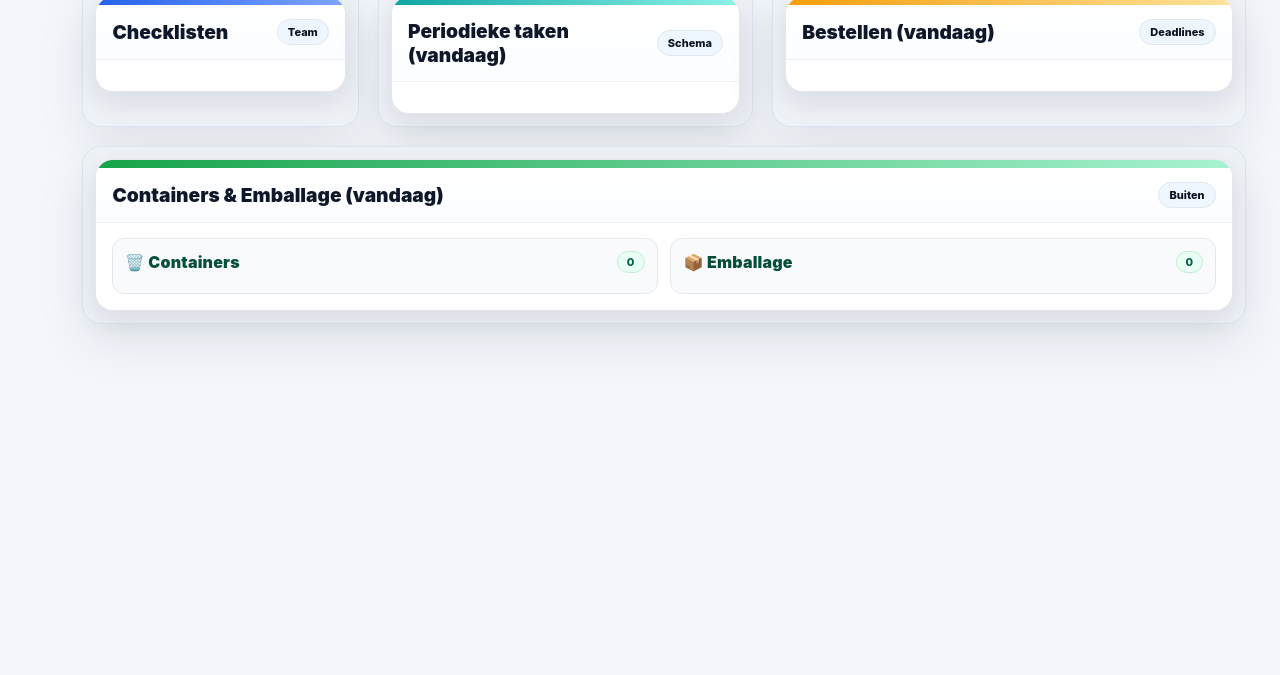
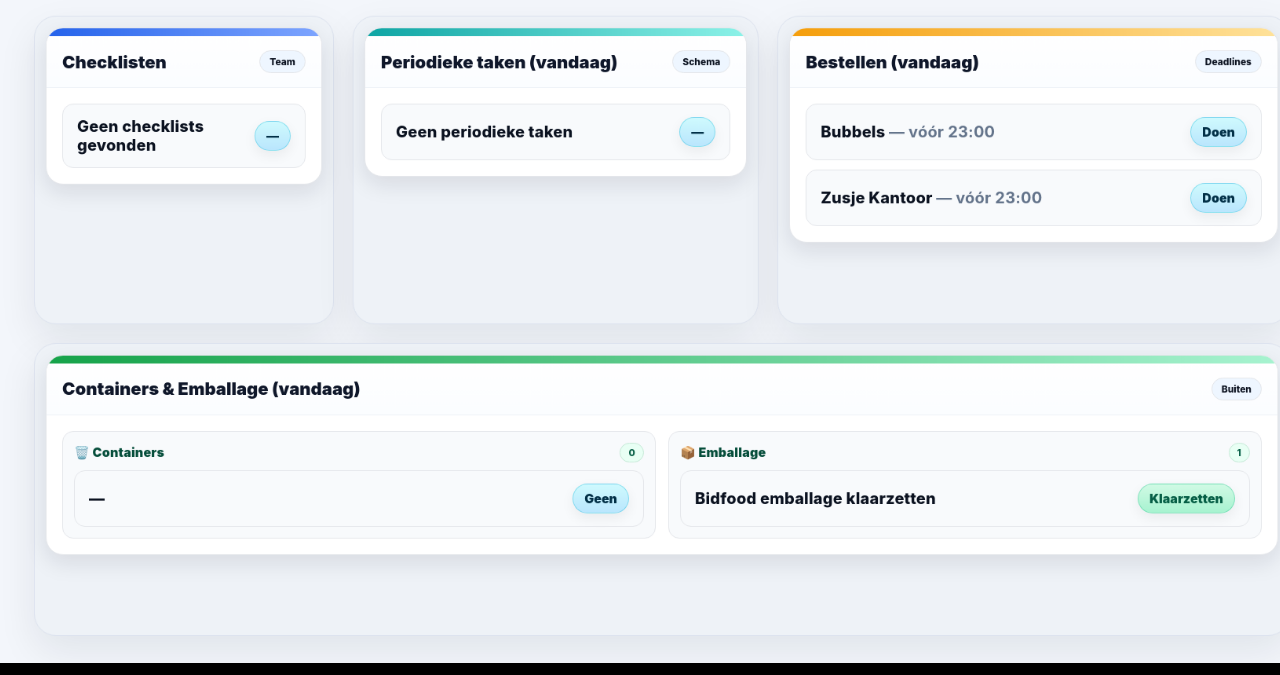
Before and after one commit to sjorsgofers/monitor-dashboard, a plain HTML site: page index.html in a window 1280 px wide. Shown: the part 137-812 px from the top of the page. Drawn offline with Linux system fonts and the light colour scheme; no server answers.

Commit message:
index.html

```diff
--- a/index.html
+++ b/index.html
@@ -6,131 +6,73 @@
   <title>Zusje Roermond Dashboard</title>
   <style>
     html, body { height:100%; margin:0; }
-    /* Scroll toestaan; zoom van de browser schaalt alles mee */
-    body { background:#000; overflow:auto; }
+    body { background:#000; overflow:auto; } /* scrolbaar indien nodig */
 
-    /* Shell groeit mee met de content (scroll via body) */
+    /* Vult altijd het hele venster */
     #dashboard-shell{
-      position:relative;
-      min-height:100vh;
+      position:relative; min-height:100vh;
       background:#f3f6fb;
-      overflow:visible;
+      overflow:hidden;
       font-family:Inter,system-ui,-apple-system,"Segoe UI",Roboto,Arial;
     }
 
-    .zd-stage{ width:100%; }
-    /* Responsive “canvas”: schaalt met viewport/zoom */
+    /* Vast canvas 1600x900 dat we schalen */
+    .zd-stage{ position:relative; width:100%; height:100vh; }
     .zd-frame{
-      /* was 1500px vast — nu responsive */
-      width: clamp(1100px, 94vw, 1500px);
-      margin: 12px auto;
-      box-sizing:border-box;
-      padding-inline: clamp(8px, 2vw, 20px); /* kleine zijmarge op smalle schermen */
+      position:absolute;
+      left:50%; top:50%;
+      width:1600px; height:900px;
+      transform: translate(-50%, -50%) scale(1);
+      transform-origin: center center;
+      will-change: transform;
     }
 
-    /* UI (responsive via clamp) */
-    .zd-wrap{ width:100%; padding: clamp(16px, 2vw, 24px); color:#0b1220; background:#f3f6fb; }
-    .zd-header{ display:flex; align-items:flex-end; justify-content:space-between; margin-bottom: clamp(14px, 1.5vw, 20px); }
-    .zd-title{
-      font-weight:900;
-      font-size: clamp(26px, 2.6vw, 40px);
-      letter-spacing:.2px;
-      background:linear-gradient(90deg,#2563eb,#06b6d4);
-      -webkit-background-clip:text; background-clip:text; color:transparent;
-    }
-    .zd-meta{ color:#60708d; font-size: clamp(12px, 1.2vw, 16px); margin-top:6px; }
-    .zd-clock{ font-variant-numeric:tabular-nums; font-weight:900; font-size: clamp(22px, 2.2vw, 38px); color:#0f172a; text-align:right; }
-    .zd-date{ color:#60708d; font-size: clamp(12px, 1.2vw, 16px); text-align:right; }
+    /* UI (prefixed met zd-) */
+    .zd-wrap{ width:100%; height:100%; padding:28px; color:#0b1220; background:#f3f6fb; }
+    .zd-header{ display:flex; align-items:flex-end; justify-content:space-between; margin-bottom:24px; }
+    .zd-title{ font-weight:900; font-size:44px; letter-spacing:.2px; background:linear-gradient(90deg,#2563eb,#06b6d4); -webkit-background-clip:text; background-clip:text; color:transparent; }
+    .zd-meta{ color:#60708d; font-size:18px; margin-top:8px; }
+    .zd-clock{ font-variant-numeric:tabular-nums; font-weight:900; font-size:42px; color:#0f172a; text-align:right; }
+    .zd-date{ color:#60708d; font-size:18px; text-align:right; }
 
-    /* Grid zonder vaste hoogte; gap schaalt licht mee */
-    .zd-grid{
-      display:grid;
-      gap: clamp(12px, 1.5vw, 20px);
-      grid-template-columns:repeat(12,1fr);
-    }
+    .zd-grid{ display:grid; gap:24px; grid-template-columns:repeat(12,1fr); height:calc(100% - 110px); }
     .zd-col-3{ grid-column:span 3; }
     .zd-col-4{ grid-column:span 4; }
     .zd-col-5{ grid-column:span 5; }
     .zd-col-12{ grid-column:span 12; }
 
-    .zd-panel{
-      background:#eef2f7; border:1px solid #dde3ef;
-      border-radius: clamp(14px, 1.5vw, 24px);
-      padding: clamp(8px, 1.2vw, 12px);
-      box-shadow:0 20px 50px rgba(15,23,42,.08);
-    }
-    .zd-card{
-      background:#ffffff; border:1px solid #e5e7eb;
-      border-radius: clamp(12px, 1.4vw, 20px);
-      box-shadow:0 10px 28px rgba(15,23,42,.10);
-      display:flex; flex-direction:column; overflow:hidden;
-    }
-    .zd-band{ height: clamp(6px, 0.8vw, 8px); width:100%; }
+    .zd-panel{ background:#eef2f7; border:1px solid #dde3ef; border-radius:28px; padding:14px; box-shadow:0 20px 50px rgba(15,23,42,.08); }
+    .zd-card{ background:#ffffff; border:1px solid #e5e7eb; border-radius:22px; box-shadow:0 10px 28px rgba(15,23,42,.10); display:flex; flex-direction:column; overflow:hidden; min-height:170px; }
+    .zd-band{ height:10px; width:100%; }
     .zd-band-check{  background:linear-gradient(90deg,#2563eb,#7ea5ff); }
     .zd-band-period{ background:linear-gradient(90deg,#0ea5a4,#8cf2e8); }
     .zd-band-orders{ background:linear-gradient(90deg,#f59e0b,#ffe29a); }
     .zd-band-waste{  background:linear-gradient(90deg,#16a34a,#a7f3d0); }
 
-    .zd-card-h{
-      padding: clamp(10px, 1.2vw, 14px) clamp(12px, 1.4vw, 16px);
-      border-bottom:1px solid #eef2f7;
-      font-weight:900;
-      font-size: clamp(16px, 1.5vw, 20px);
-      color:#0f172a; background:linear-gradient(#ffffff,#fbfdff);
-      display:flex; align-items:center; gap:10px;
-    }
-    .zd-tag{
-      margin-left:auto;
-      font-size: clamp(10px, 1vw, 11px);
-      font-weight:800; color:#0b1220;
-      padding: clamp(3px, 0.6vw, 5px) clamp(8px, 0.9vw, 10px);
-      border-radius:999px; border:1px solid #e5e7eb; background:#eef6ff;
-    }
+    .zd-card-h{ padding:18px 20px; border-bottom:1px solid #eef2f7; font-weight:900; font-size:22px; color:#0f172a; background:linear-gradient(#ffffff,#fbfdff); display:flex; align-items:center; gap:10px; }
+    .zd-tag{ margin-left:auto; font-size:12px; font-weight:800; color:#0b1220; padding:6px 12px; border-radius:999px; border:1px solid #e5e7eb; background:#eef6ff; }
+    .zd-card-b{ padding:20px; gap:14px; display:flex; flex-direction:column; flex:1; overflow:auto; }
 
-    /* Card body kan eigen scroll hebben; padding schaalt licht mee */
-    .zd-card-b{
-      padding: clamp(10px, 1.2vw, 16px);
-      gap: clamp(8px, 1vw, 12px);
-      display:flex; flex-direction:column; flex:1; overflow:auto;
-      max-height: none; /* geen harde cap; pagina mag scrollen */
-    }
-
-    .zd-list{ display:flex; flex-direction:column; gap: clamp(6px, 0.8vw, 10px); }
-    .zd-item{
-      display:flex; align-items:center; justify-content:space-between;
-      background:#f8fafc;
-      padding: clamp(10px, 1.2vw, 14px) clamp(12px, 1.3vw, 16px);
-      border-radius: clamp(8px, 1vw, 12px);
-      border:1px solid #e5e7eb;
-    }
-    .zd-name{ font-weight:800; letter-spacing:.2px; font-size: clamp(14px, 1.4vw, 19px); color:#0b1220; }
+    .zd-list{ display:flex; flex-direction:column; gap:12px; }
+    .zd-item{ display:flex; align-items:center; justify-content:space-between; background:#f8fafc; padding:16px 18px; border-radius:14px; border:1px solid #e5e7eb; }
+    .zd-name{ font-weight:800; letter-spacing:.2px; font-size:20px; color:#0b1220; }
     .zd-name em{ font-style:normal; color:#64748b; font-weight:700; }
 
-    .zd-chip{
-      display:inline-flex; align-items:center; gap:8px;
-      font-weight:900; font-size: clamp(12px, 1.2vw, 15px);
-      line-height:1; padding: clamp(6px, 0.8vw, 8px) clamp(8px, 1vw, 12px);
-      border-radius:999px; border:1px solid transparent; box-shadow:0 6px 16px rgba(0,0,0,.06);
-    }
+    .zd-chip{ display:inline-flex; align-items:center; gap:8px; font-weight:900; font-size:16px; line-height:1; padding:10px 14px; border-radius:999px; border:1px solid transparent; box-shadow:0 6px 16px rgba(0,0,0,.06); }
     .zd-ok{   color:#065f46; border-color:rgba(16,185,129,.35); background:linear-gradient(180deg,#d1fae5,#a7f3d0); }
     .zd-warn{ color:#7c2d12; border-color:rgba(245,158,11,.4);  background:linear-gradient(180deg,#fef3c7,#fde68a); }
     .zd-bad{  color:#7f1d1d; border-color:rgba(239,68,68,.4);   background:linear-gradient(180deg,#fee2e2,#fecaca); }
     .zd-open{ color:#023047; border-color:rgba(6,182,212,.35);  background:linear-gradient(180deg,#cffafe,#bae6fd); }
 
-    .zd-cols2{ display:grid; grid-template-columns:1fr 1fr; gap: clamp(10px, 1vw, 14px); }
-    .zd-subcard{ background:#f8fafc; border:1px solid #e5e7eb; border-radius: clamp(8px, 1vw, 12px); padding: clamp(8px, 1vw, 12px); }
-    .zd-subtitle{ font-weight:900; letter-spacing:.2px; color:#064e3b; margin:0 0 clamp(6px, .8vw, 8px) 0; display:flex; align-items:center; gap:8px; }
-    .zd-pill{ margin-left:auto; font-size: clamp(10px, 1vw, 11px); font-weight:800; color:#065f46; padding: clamp(2px, .4vw, 3px) clamp(6px, .7vw, 9px); border-radius:999px; border:1px solid #c7ead8; background:#e8fff4; }
-
-    /* Op zeer smalle schermen: stapel de laatste rij in één kolom */
-    @media (max-width: 900px){
-      .zd-cols2{ grid-template-columns:1fr; }
-    }
+    .zd-cols2{ display:grid; grid-template-columns:1fr 1fr; gap:16px; }
+    .zd-subcard{ background:#f8fafc; border:1px solid #e5e7eb; border-radius:14px; padding:14px; }
+    .zd-subtitle{ font-weight:900; letter-spacing:.2px; color:#064e3b; margin:0 0 10px 0; display:flex; align-items:center; gap:8px; }
+    .zd-pill{ margin-left:auto; font-size:12px; font-weight:800; color:#065f46; padding:4px 10px; border-radius:999px; border:1px solid #c7ead8; background:#e8fff4; }
   </style>
 </head>
 <body>
   <div id="dashboard-shell">
-    <div class="zd-stage">
+    <div class="zd-stage" id="zd-stage">
       <div class="zd-frame" id="zd-frame">
         <div class="zd-wrap">
           <div class="zd-header">
@@ -205,15 +147,49 @@
       refreshMs:15000
     };
 
+    /* ====== JSON & JSONP helper ====== */
+    function jsonp(url){
+      return new Promise((resolve,reject)=>{
+        const cb = '__zd_cb_' + Math.random().toString(36).slice(2);
+        const s  = document.createElement('script');
+        const to = setTimeout(()=>{ cleanup(); reject(new Error('JSONP timeout')); }, 8000);
+        function cleanup(){ clearTimeout(to); delete window[cb]; if(s && s.parentNode) s.parentNode.removeChild(s); }
+        window[cb] = (data)=>{ cleanup(); resolve(data); };
+        s.src = url + (url.includes('?') ? '&' : '?') + 'callback=' + cb;
+        s.async = true;
+        s.onerror = ()=>{ cleanup(); reject(new Error('JSONP load error')); };
+        document.head.appendChild(s);
+      });
+    }
+    async function getJSON(url){
+      try{
+        const r = await fetch(url, { cache:'no-store' });
+        if (r.ok) return await r.json();
+      }catch(_){}
+      return await jsonp(url); // fallback (werkt zonder CORS)
+    }
+
     /* ====== State ====== */
-    const state={checklists:[],periodicTasks:[],ordersRules:[
-      {vendor:"Bidfood",weekdays:[2],deadline:"00:00"},
-      {vendor:"Bubbels",weekdays:[3],deadline:"23:00",evenWeeks:true},
-      {vendor:"Zusje Kantoor",weekdays:[3],deadline:"23:00",evenWeeks:true},
-      {vendor:"Bidfood",weekdays:[4],deadline:"00:00"},
-      {vendor:"Bidfood",weekdays:[6],deadline:"00:00"}],
-      wasteBase:{1:["Bidfood emballage klaarzetten","Glas containers klaarzetten","Gele Zusje kratten klaarzetten"],2:["Restafval containers klaarzetten"],3:["Bidfood emballage klaarzetten"],4:["Papier container klaarzetten"],5:["Bidfood emballage klaarzetten"],0:["Restafval containers klaarzetten"]},
-      thursdayPlastic:"Plastic containers klaarzetten"};
+    const state={
+      checklists:[],
+      periodicTasks:[],
+      ordersRules:[
+        {vendor:"Bidfood",weekdays:[2],deadline:"00:00"},
+        {vendor:"Bubbels",weekdays:[3],deadline:"23:00",evenWeeks:true},
+        {vendor:"Zusje Kantoor",weekdays:[3],deadline:"23:00",evenWeeks:true},
+        {vendor:"Bidfood",weekdays:[4],deadline:"00:00"},
+        {vendor:"Bidfood",weekdays:[6],deadline:"00:00"}
+      ],
+      wasteBase:{
+        1:["Bidfood emballage klaarzetten","Glas containers klaarzetten","Gele Zusje kratten klaarzetten"],
+        2:["Restafval containers klaarzetten"],
+        3:["Bidfood emballage klaarzetten"],
+        4:["Papier container klaarzetten"],
+        5:["Bidfood emballage klaarzetten"],
+        0:["Restafval containers klaarzetten"]
+      },
+      thursdayPlastic:"Plastic containers klaarzetten"
+    };
 
     /* ====== Helpers ====== */
     const $=sel=>document.querySelector(sel);
@@ -224,16 +200,81 @@
     const isEvenWeek=d=>weekNumber(d)%2===0;
     const chip=(type,label)=>`<span class="zd-chip ${type==='ok'?'zd-ok':type==='warn'?'zd-warn':type==='bad'?'zd-bad':'zd-open'}">${label||""}</span>`;
 
-    /* ====== Data ====== */
-    async function fetchChecklists(){try{const r=await fetch(CONFIG.sheets.checklistsJson,{cache:"no-store",mode:"cors"});if(r.ok){const j=await r.json();if(Array.isArray(j.items)){state.checklists=j.items.map(it=>({name:String(it.name||"").trim(),done:!!it.done})).filter(x=>x.name);}}}catch(e){console.warn("Checklist fetch fail",e);}}
-    async function fetchPeriodic(){const u=CONFIG.sheets.periodicJson;if(!u)return;try{const sep=u.includes("?")?"&":"?";const r=await fetch(u+sep+"tz=Europe/Amsterdam",{cache:"no-store",mode:"cors"});if(r.ok){const j=await r.json();state.periodicTasks=(j&&j.ok&&Array.isArray(j.items))?j.items.map(ev=>({title:ev.title,allDay:!!ev.allDay})):[];}}catch(e){console.warn("Periodic fail",e);}}
-    async function loadAll(){await Promise.allSettled([fetchChecklists(),fetchPeriodic()]);renderAll();}
+    /* ====== Data (met JSONP fallback) ====== */
+    async function fetchChecklists(){
+      try{
+        const j = await getJSON(CONFIG.sheets.checklistsJson);
+        if (j && j.ok && Array.isArray(j.items)){
+          state.checklists = j.items.map(it=>({name:String(it.name||'').trim(), done:!!it.done})).filter(x=>x.name);
+        } else {
+          state.checklists = [];
+        }
+      }catch(e){ console.warn("Checklist load fail", e); state.checklists = []; }
+    }
+    async function fetchPeriodic(){
+      const u = CONFIG.sheets.periodicJson;
+      if(!u) return;
+      try{
+        const j = await getJSON(u + (u.includes('?')?'&':'?') + 'tz=Europe/Amsterdam');
+        state.periodicTasks = (j && j.ok && Array.isArray(j.items))
+          ? j.items.map(ev => ({ title: ev.title, allDay: !!ev.allDay }))
+          : [];
+      }catch(e){ console.warn("Periodic load fail", e); state.periodicTasks = []; }
+    }
+    async function loadAll(){ await Promise.allSettled([fetchChecklists(),fetchPeriodic()]); renderAll(); }
 
     /* ====== Render ====== */
-    function renderHeader(){const n=new Date(),ops=getOpsDate(n);$("#zd-clock").textContent=`${pad(n.getHours())}:${pad(n.getMinutes())}:${pad(n.getSeconds())}`;$("#zd-date").textContent=fmtDutchDate(ops);}
-    function renderChecklists(){const list=$("#zd-checklistList");list.innerHTML="";if(!state.checklists.length){list.innerHTML=`<div class="zd-item"><div class="zd-name">Geen checklists gevonden</div><div>${chip("open","—")}</div></div>`;return;}state.checklists.forEach(c=>{const el=document.createElement("div");el.className="zd-item";el.innerHTML=`<div class="zd-name">${c.name}</div><div>${c.done?chip("ok","✔ Gereed"):chip("open","Nog doen")}</div>`;list.appendChild(el);});}
-    function renderPeriodic(){const list=$("#zd-periodicList");list.innerHTML="";const t=state.periodicTasks||[];if(!t.length){list.innerHTML=`<div class="zd-item"><div class="zd-name">Geen periodieke taken</div><div>${chip("open","—")}</div></div>`;return;}t.forEach(x=>{const el=document.createElement("div");el.className="zd-item";el.innerHTML=`<div class="zd-name">${x.title}</div><div>${chip("ok","Inplannen/Check")}</div>`;list.appendChild(el);});}
-    function renderOrders(){const wrap=$("#zd-ordersList");wrap.innerHTML="";const n=new Date(),ops=getOpsDate(n),dow=ops.getDay(),even=isEvenWeek(ops);const td=state.ordersRules.filter(r=>(r.weekdays||[]).includes(dow)&&(!r.evenWeeks||even));if(!td.length){wrap.innerHTML=`<div class="zd-item"><div class="zd-name">Geen bestellingen</div><div>${chip("open","—")}</div></div>`;return;}td.forEach	r=>{let limit=new Date(ops);if(r.deadline==="00:00"){limit.setDate(limit.getDate()+1);limit.setHours(0,0,0,0);}else{const [h,m]=(r.deadline||"23:59").split(":").map(Number);limit.setHours(h,m||0,0,0);}const diff=Math.round((limit-n)/60000);let type="open",lab=`vóór ${r.deadline}`;if(diff<0){type="bad";lab="Te laat";}else if(diff<=60){type="warn";lab=`Binnen ${diff}m`;}const el=document.createElement("div");el.className="zd-item";el.innerHTML=`<div class="zd-name">${r.vendor} <em>— ${lab}</em></div><div>${chip(type,type==="open"?"Doen":lab)}</div>`;wrap.appendChild(el);});}
+    function renderHeader(){
+      const n=new Date(), ops=getOpsDate(n);
+      $("#zd-clock").textContent=`${pad(n.getHours())}:${pad(n.getMinutes())}:${pad(n.getSeconds())}`;
+      $("#zd-date").textContent=fmtDutchDate(ops);
+    }
+    function renderChecklists(){
+      const list=$("#zd-checklistList"); list.innerHTML="";
+      if(!state.checklists.length){
+        list.innerHTML=`<div class="zd-item"><div class="zd-name">Geen checklists gevonden</div><div>${chip("open","—")}</div></div>`;
+        return;
+      }
+      state.checklists.forEach(c=>{
+        const el=document.createElement("div"); el.className="zd-item";
+        el.innerHTML=`<div class="zd-name">${c.name}</div><div>${c.done?chip("ok","✔ Gereed"):chip("open","Nog doen")}</div>`;
+        list.appendChild(el);
+      });
+    }
+    function renderPeriodic(){
+      const list=$("#zd-periodicList"); list.innerHTML="";
+      const t=state.periodicTasks||[];
+      if(!t.length){
+        list.innerHTML=`<div class="zd-item"><div class="zd-name">Geen periodieke taken</div><div>${chip("open","—")}</div></div>`;
+        return;
+      }
+      t.forEach(x=>{
+        const el=document.createElement("div"); el.className="zd-item";
+        el.innerHTML=`<div class="zd-name">${x.title}</div><div>${chip("ok","Inplannen/Check")}</div>`;
+        list.appendChild(el);
+      });
+    }
+    function renderOrders(){
+      const wrap=$("#zd-ordersList"); wrap.innerHTML="";
+      const n=new Date(), ops=getOpsDate(n), dow=ops.getDay(), even=isEvenWeek(ops);
+      const td=state.ordersRules.filter(r=>(r.weekdays||[]).includes(dow)&&(!r.evenWeeks||even));
+      if(!td.length){
+        wrap.innerHTML=`<div class="zd-item"><div class="zd-name">Geen bestellingen</div><div>${chip("open","—")}</div></div>`;
+        return;
+      }
+      td.forEach(r=>{
+        let limit=new Date(ops);
+        if(r.deadline==="00:00"){ limit.setDate(limit.getDate()+1); limit.setHours(0,0,0,0); }
+        else{ const [h,m]=(r.deadline||"23:59").split(":").map(Number); limit.setHours(h,m||0,0,0); }
+        const diff=Math.round((limit-n)/60000);
+        let type="open",lab=`vóór ${r.deadline}`;
+        if(diff<0){ type="bad"; lab="Te laat"; }
+        else if(diff<=60){ type="warn"; lab=`Binnen ${diff}m`; }
+        const el=document.createElement("div"); el.className="zd-item";
+        el.innerHTML=`<div class="zd-name">${r.vendor} <em>— ${lab}</em></div><div>${chip(type,type==="open"?"Doen":lab)}</div>`;
+        wrap.appendChild(el);
+      });
+    }
     function renderWaste(){
       const ops=getOpsDate(new Date()), dow=ops.getDay();
       let list = state.wasteBase[dow] ? [...state.wasteBase[dow]] : [];
@@ -258,13 +299,28 @@
       $("#zd-cntContainers").textContent=cont.length; $("#zd-cntEmballage").textContent=emb.length;
     }
 
-    function renderAll(){ renderHeader(); renderChecklists(); renderPeriodic(); renderOrders(); renderWaste(); }
+    function renderAll(){ renderHeader(); renderChecklists(); renderPeriodic(); renderOrders(); renderWaste(); fitFrame(); }
 
-    /* Fullscreen via ‘F’ (scroll blijft werken) */
+    /* ====== Perfect passend schalen (met veilige marge) ====== */
+    const FRAME_W = 1600, FRAME_H = 900, SAFE_MARGIN_PX = 24;
+    function fitFrame(){
+      const shell = document.getElementById('dashboard-shell');
+      const frame = document.getElementById('zd-frame');
+      const viewW = Math.max(1, window.innerWidth  || shell.clientWidth  || document.documentElement.clientWidth);
+      const viewH = Math.max(1, window.innerHeight || shell.clientHeight || document.documentElement.clientHeight);
+      const scale = Math.min(
+        (viewW - SAFE_MARGIN_PX) / FRAME_W,
+        (viewH - SAFE_MARGIN_PX) / FRAME_H
+      );
+      frame.style.transform = `translate(-50%, -50%) scale(${scale})`;
+    }
+
+    /* ====== Fullscreen via sneltoets 'F' ====== */
     async function toggleFS(){
       try{
-        if(document.fullscreenElement){ await document.exitFullscreen(); }
-        else{
+        if(document.fullscreenElement){
+          await document.exitFullscreen();
+        }else{
           const el = document.getElementById('dashboard-shell');
           if(el.requestFullscreen) await el.requestFullscreen();
           else if(document.documentElement.requestFullscreen) await document.documentElement.requestFullscreen();
@@ -273,11 +329,17 @@
     }
     document.addEventListener('keydown', (e)=>{ if((e.key||'').toLowerCase()==='f') toggleFS(); });
 
-    /* Loops */
-    renderHeader(); renderAll();
-    setInterval(()=>{ renderHeader(); },1000);
+    /* ====== Refit hooks ====== */
+    window.addEventListener('resize', fitFrame);
+    window.addEventListener('orientationchange', fitFrame);
+    document.addEventListener('fullscreenchange', fitFrame);
+    document.addEventListener('visibilitychange', ()=>{ if(!document.hidden) fitFrame(); });
+    if (document.fonts && document.fonts.ready) { document.fonts.ready.finally(fitFrame); }
+
+    /* ====== Init loops ====== */
+    fitFrame(); renderHeader(); loadAll();
+    setInterval(()=>{ renderHeader(); fitFrame(); },1000);
     setInterval(()=>{ loadAll(); }, CONFIG.refreshMs);
-    loadAll();
   })();
   </script>
 </body>
```
